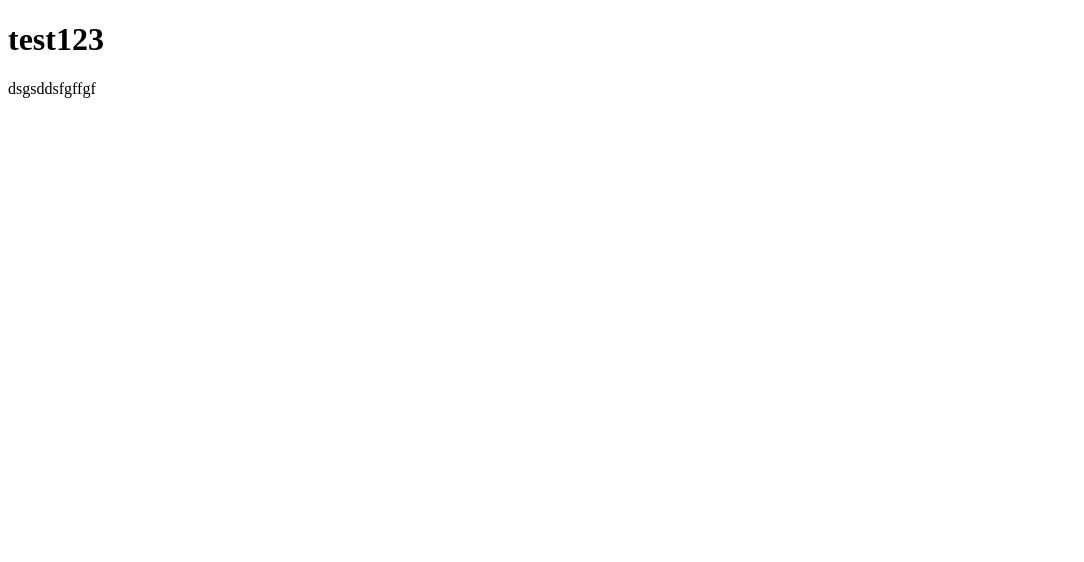
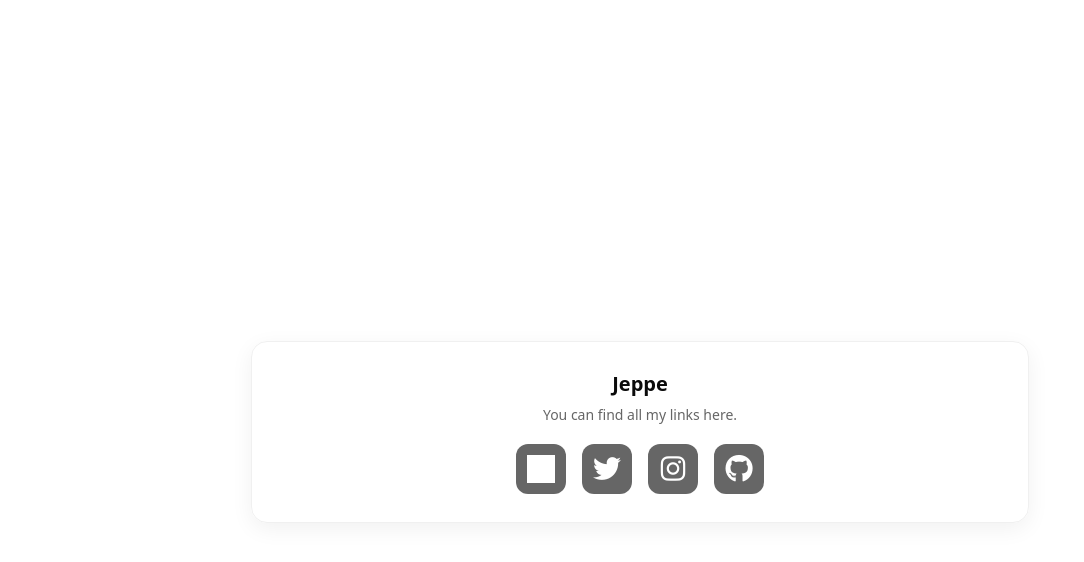
Before and after one commit to jepp-e/jepp-e.github.io, a plain HTML site: page index.html in a window 1280 px wide. Shown: the whole page, without its empty margins (0-1084 px from the left). Drawn offline with Linux system fonts and the light colour scheme; grey boxes are pictures that could not be loaded.

Commit message:
Update index.html

```diff
--- a/index.html
+++ b/index.html
@@ -1,12 +1,117 @@
-<!DOCTYPE html>
-<html>
+<!doctype html>
+<html lang="en">
 <head>
-<title>Page Title</title>
+  <meta charset="utf-8" />
+  <meta name="viewport" content="width=device-width,initial-scale=1" />
+  <title>Simple Page with Icons</title>
+  <style>
+    :root{
+      --bg:#ffffff;
+      --text:#0b0b0b;
+      --muted:#666;
+      --accent:#111;
+      --button-bg:#f2f2f2;
+      --button-border:#e0e0e0;
+      --maxw:720px;
+      font-family: system-ui,-apple-system,"Segoe UI",Roboto,"Helvetica Neue",Arial;
+    }
+    body{
+      margin:0;
+      background:var(--bg);
+      color:var(--text);
+      display:flex;
+      align-items:center;
+      justify-content:center;
+      padding:32px;
+      min-height:100vh;
+    }
+    .card{
+      width:100%;
+      max-width:var(--maxw);
+      text-align:center;
+      padding:28px;
+      border:1px solid #f0f0f0;
+      border-radius:16px;
+      box-shadow:0 6px 22px rgba(10,10,10,0.06);
+    }
+    .title{
+      font-size:20px;
+      font-weight:700;
+      margin:0 0 8px;
+    }
+    .bio{
+      margin:0 0 20px;
+      color:var(--muted);
+      font-size:14px;
+    }
+    .small{
+      font-size:12px;
+      color:var(--muted);
+    }
+
+    /* ICONS */
+    .icons {
+      display: flex;
+      justify-content: center;
+      flex-wrap: wrap;
+      gap: 16px;
+      margin-top: 20px;
+    }
+    .icons a {
+      font-size: 28px;
+      color: white;
+      text-decoration: none;
+      display: flex;
+      align-items: center;
+      justify-content: center;
+      width: 50px;
+      height: 50px;
+      border-radius: 12px;
+      background: rgba(0,0,0,0.6);
+      transition: transform 0.2s;
+    }
+    .icons a:hover {
+      transform: scale(1.1);
+    }
+
+    /* Dark mode */
+    @media (prefers-color-scheme:dark){
+      :root{
+        --bg:#0b0b0d;
+        --text:#f3f3f3;
+        --muted:#b8b8b8;
+        --accent:#fff;
+        --button-bg:#111214;
+        --button-border:#222426;
+      }
+      .card{border-color:rgba(255,255,255,0.03); box-shadow:none;}
+    }
+  </style>
+  <!-- Font Awesome for icons -->
+  <script src="https://kit.fontawesome.com/a2e0ad6d3b.js" crossorigin="anonymous"></script>
 </head>
 <body>
+  <main class="card">
+    <h1 class="title">Jeppe</h1>
+    <p class="bio">You can find all my links here.</p>
 
-<h1>test123</h1>
-<p>dsgsddsfgffgf</p>
+    <!-- ICONS Section -->
+    <div class="icons">
+      <a href="https://discord.com/users/943247621974265956" target="_blank" aria-label="Discord" style="background:rgba(0,0,0,0.6);">
+    <img src="https://simpleicons.org/icons/discord.svg" alt="Discord" style="width:28px; height:28px; filter: brightness(0) invert(1);">
+      </a>
+      <a href="https://twitter.com/yourprofile" target="_blank" aria-label="Twitter">
+        <i class="fab fa-twitter"></i>
+      </a>
+      <a href="https://instagram.com/yourprofile" target="_blank" aria-label="Instagram">
+        <i class="fab fa-instagram"></i>
+      </a>
+      <a href="https://github.com/yourprofile" target="_blank" aria-label="GitHub">
+        <i class="fab fa-github"></i>
+      </a>
+    </div>
 
+
+  </main>
 </body>
 </html>
```
